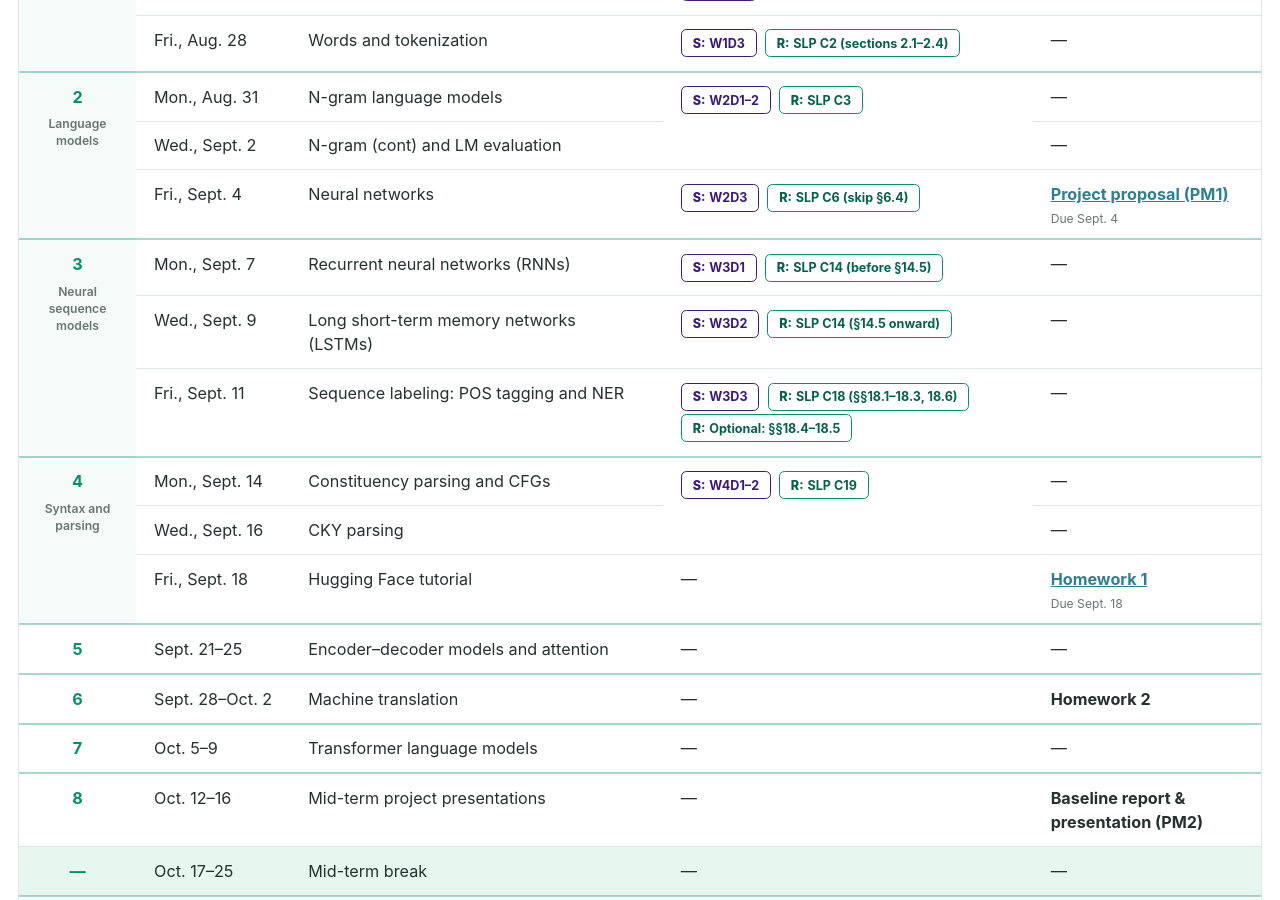
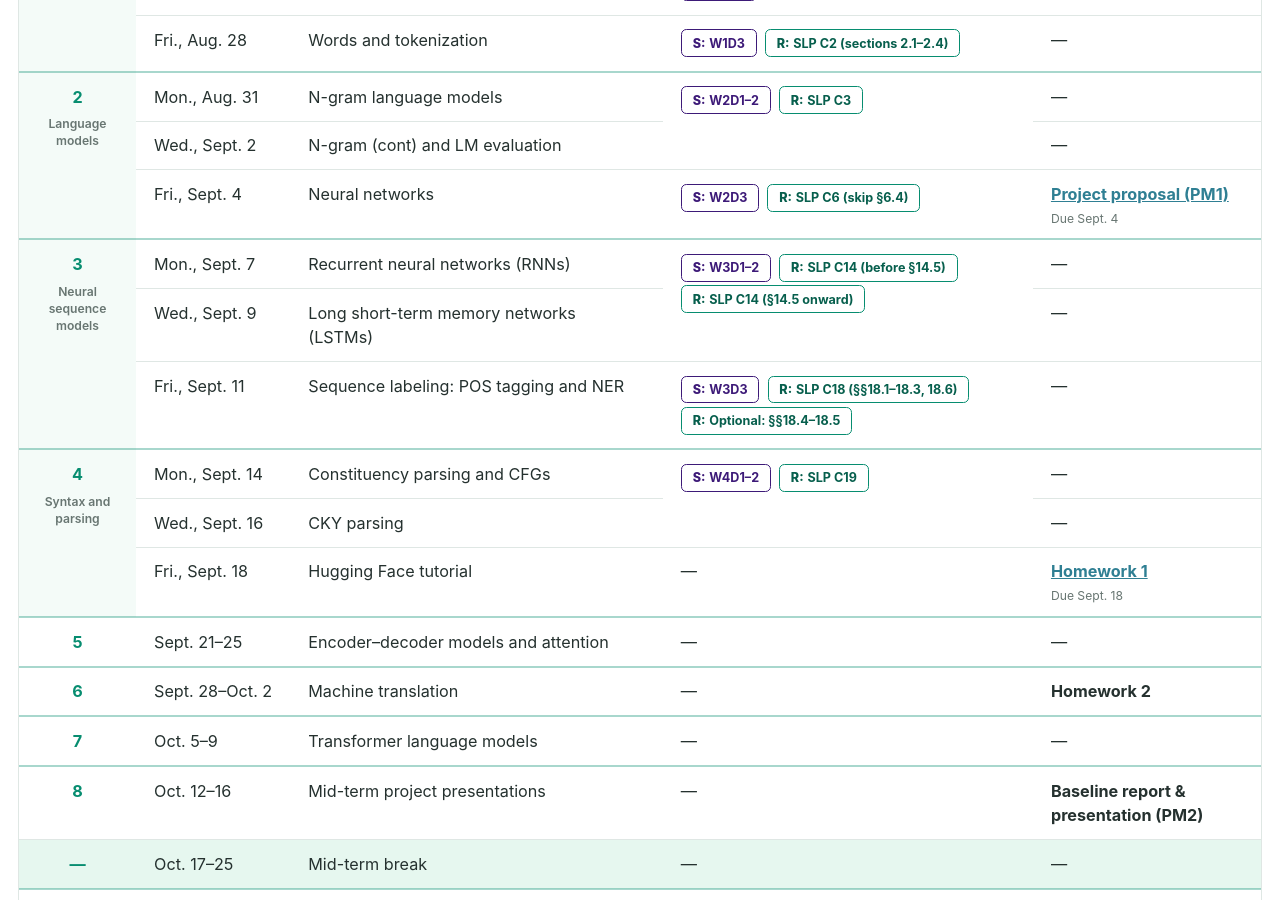
Before and after one commit to bnguyen5/bnguyen5.github.io, a Jekyll site: the page built from _pages/nlp-fall-2026.md, in a window 1280 px wide and 900 px high, scrolled down 2094 px. Built offline with Jekyll 4.4.1, drawn with Linux system fonts in a browser that asks for light colours.

Commit message:
Update nlp-fall-2026.md

```diff
--- a/_pages/nlp-fall-2026.md
+++ b/_pages/nlp-fall-2026.md
@@ -11,8 +11,7 @@ day2_slides_url: "https://docs.google.com/presentation/d/1IBARWiW3jb8M6kRoNMGRdU
 day3_slides_url: "https://docs.google.com/presentation/d/1t8-NBW3OYgpLPWZcqO9z-ze2nxIhf_CwOPM-4FbQFRw/edit?usp=sharing"
 w2d12_slides_url: "https://docs.google.com/presentation/d/1SP3gUsdDbn7Tfk4sJUz0zkdULKu60pDgoh3eEi-mxFY/edit?usp=sharing"
 w2d3_slides_url: "https://docs.google.com/presentation/d/1TaNJRUnea12bMJM8sAwgteLY_X67bm2ooP3dxR27GGM/edit?usp=sharing"
-w3d1_slides_url: "https://docs.google.com/presentation/d/1cb9aBREV_fC28t6wI7S2XbwjUNURXRIOcCskpcnjfAE/edit?usp=sharing"
-w3d2_slides_url: "https://drive.google.com/file/d/1j2eZV5eJFz6K-WFNwp3T-61AIXzuuHcI/view?usp=sharing"
+w3d12_slides_url: "https://drive.google.com/file/d/1V_j3LXtER6r_iBlSzEc0eg8dTqzRAeAs/view?usp=sharing"
 w3d3_slides_url: "https://drive.google.com/file/d/1smrin3Z-W09ERO6bbb7uQKqR90v0AhYl/view?usp=sharing"
 w4d12_slides_url: "https://drive.google.com/file/d/1xGA2Ba9r2d8zyMxX-MX7AaqfPOuLU51K/view?usp=sharing"
 pm1_description_url: "https://docs.google.com/document/d/11qZpMnT9W837qiWsfr5sR6l8rXaI7J0xmVFmOfPDXbI/edit?usp=sharing"
@@ -138,8 +137,8 @@ hw1_url: "https://colab.research.google.com/drive/1jUs4f98pAUknLC0Zm8-OHmj4XDAI4
           <tr><td>Wed., Sept. 2</td><td><strong>N-gram (cont) and LM evaluation</strong></td><td>—</td></tr>
           <tr><td>Fri., Sept. 4</td><td><strong>Neural networks</strong></td><td>{% if page.w2d3_slides_url != "" %}<a class="course-tag course-tag--slides" href="{{ page.w2d3_slides_url }}" target="_blank" rel="noopener">W2D3</a>{% else %}<span class="course-tag course-tag--slides">W2D3</span>{% endif %} <a class="course-tag course-tag--reading" href="https://web.stanford.edu/~jurafsky/slp3/6.pdf" target="_blank" rel="noopener">SLP C6 (skip §6.4)</a></td><td>{% if page.pm1_description_url != "" %}<a href="{{ page.pm1_description_url }}" target="_blank" rel="noopener"><strong>Project proposal (PM1)</strong></a>{% else %}<strong>Project proposal (PM1)</strong>{% endif %}<small>Due Sept. 4</small></td></tr>
 
-          <tr class="course-week-start"><td rowspan="3"><strong>3</strong><small>Neural sequence models</small></td><td>Mon., Sept. 7</td><td><strong>Recurrent neural networks (RNNs)</strong></td><td>{% if page.w3d1_slides_url != "" %}<a class="course-tag course-tag--slides" href="{{ page.w3d1_slides_url }}" target="_blank" rel="noopener">W3D1</a>{% else %}<span class="course-tag course-tag--slides">W3D1</span>{% endif %} <a class="course-tag course-tag--reading" href="https://web.stanford.edu/~jurafsky/slp3/14.pdf" target="_blank" rel="noopener">SLP C14 (before §14.5)</a></td><td>—</td></tr>
-          <tr><td>Wed., Sept. 9</td><td><strong>Long short-term memory networks (LSTMs)</strong></td><td>{% if page.w3d2_slides_url != "" %}<a class="course-tag course-tag--slides" href="{{ page.w3d2_slides_url }}" target="_blank" rel="noopener">W3D2</a>{% else %}<span class="course-tag course-tag--slides">W3D2</span>{% endif %} <a class="course-tag course-tag--reading" href="https://web.stanford.edu/~jurafsky/slp3/14.pdf" target="_blank" rel="noopener">SLP C14 (§14.5 onward)</a></td><td>—</td></tr>
+          <tr class="course-week-start"><td rowspan="3"><strong>3</strong><small>Neural sequence models</small></td><td>Mon., Sept. 7</td><td><strong>Recurrent neural networks (RNNs)</strong></td><td class="course-materials-shared" rowspan="2">{% if page.w3d12_slides_url != "" %}<a class="course-tag course-tag--slides" href="{{ page.w3d12_slides_url }}" target="_blank" rel="noopener">W3D1–2</a>{% else %}<span class="course-tag course-tag--slides">W3D1–2</span>{% endif %} <a class="course-tag course-tag--reading" href="https://web.stanford.edu/~jurafsky/slp3/14.pdf" target="_blank" rel="noopener">SLP C14 (before §14.5)</a> <a class="course-tag course-tag--reading" href="https://web.stanford.edu/~jurafsky/slp3/14.pdf" target="_blank" rel="noopener">SLP C14 (§14.5 onward)</a></td><td>—</td></tr>
+          <tr><td>Wed., Sept. 9</td><td><strong>Long short-term memory networks (LSTMs)</strong></td><td>—</td></tr>
           <tr><td>Fri., Sept. 11</td><td><strong>Sequence labeling: POS tagging and NER</strong></td><td>{% if page.w3d3_slides_url != "" %}<a class="course-tag course-tag--slides" href="{{ page.w3d3_slides_url }}" target="_blank" rel="noopener">W3D3</a>{% else %}<span class="course-tag course-tag--slides">W3D3</span>{% endif %} <a class="course-tag course-tag--reading" href="https://web.stanford.edu/~jurafsky/slp3/18.pdf" target="_blank" rel="noopener">SLP C18 (§§18.1–18.3, 18.6)</a> <a class="course-tag course-tag--reading" href="https://web.stanford.edu/~jurafsky/slp3/18.pdf#page=8" target="_blank" rel="noopener">Optional: §§18.4–18.5</a></td><td>—</td></tr>
           <tr class="course-week-start"><td rowspan="3"><strong>4</strong><small>Syntax and parsing</small></td><td>Mon., Sept. 14</td><td><strong>Constituency parsing and CFGs</strong></td><td class="course-materials-shared" rowspan="2">{% if page.w4d12_slides_url != "" %}<a class="course-tag course-tag--slides" href="{{ page.w4d12_slides_url }}" target="_blank" rel="noopener">W4D1–2</a>{% else %}<span class="course-tag course-tag--slides">W4D1–2</span>{% endif %} <a class="course-tag course-tag--reading" href="https://web.stanford.edu/~jurafsky/slp3/19.pdf" target="_blank" rel="noopener">SLP C19</a></td><td>—</td></tr>
           <tr><td>Wed., Sept. 16</td><td><strong>CKY parsing</strong></td><td>—</td></tr>
```
